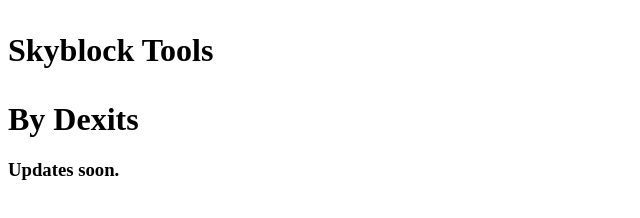
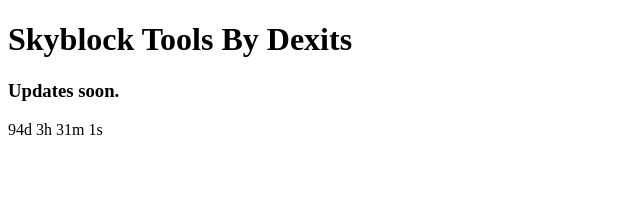
Before and after one commit to itsDexits/itsDexits.github.io, a plain HTML site: page index.html in a window 1280 px wide. Shown: the whole page, without its empty margins (0-640 px from the left). Drawn offline with Linux system fonts and the light colour scheme.

Commit message:
Update index.html
this is the first debbug and in this change we got some timer tools to make the project easier, in #5 pathe update the timer expected
to works

```diff
--- a/index.html
+++ b/index.html
@@ -6,7 +6,42 @@
   <title>Dexits Pages</title>
 </head>
 <body>
-  <h1> <p> Skyblock Tools</p> By Dexits</h1>
+  <h1> Skyblock Tools By Dexits</h1>
   <h3>Updates soon.</h3>
+
+  <!-- Display the countdown timer in an element -->
+<p id="demo"></p>
+
+<script>
+// Set the date we're counting down to
+var countDownDate = new Date("Jan 5, 2024 15:37:25").getTime();
+
+// Update the count down every 1 second
+var x = setInterval(function() {
+
+  // Get today's date and time
+  var now = new Date().getTime();
+
+  // Find the distance between now and the count down date
+  var distance = countDownDate - now;
+
+  // Time calculations for days, hours, minutes and seconds
+  var days = Math.floor(distance / (1000 * 60 * 60 * 24));
+  var hours = Math.floor((distance % (1000 * 60 * 60 * 24)) / (1000 * 60 * 60));
+  var minutes = Math.floor((distance % (1000 * 60 * 60)) / (1000 * 60));
+  var seconds = Math.floor((distance % (1000 * 60)) / 1000);
+
+  // Display the result in the element with id="demo"
+  document.getElementById("demo").innerHTML = days + "d " + hours + "h "
+  + minutes + "m " + seconds + "s ";
+
+  // If the count down is finished, write some text
+  if (distance < 0) {
+    clearInterval(x);
+    document.getElementById("demo").innerHTML = "EXPIRED";
+  }
+}, 1000);
+</script>
+
 </body>
 </html>
```
